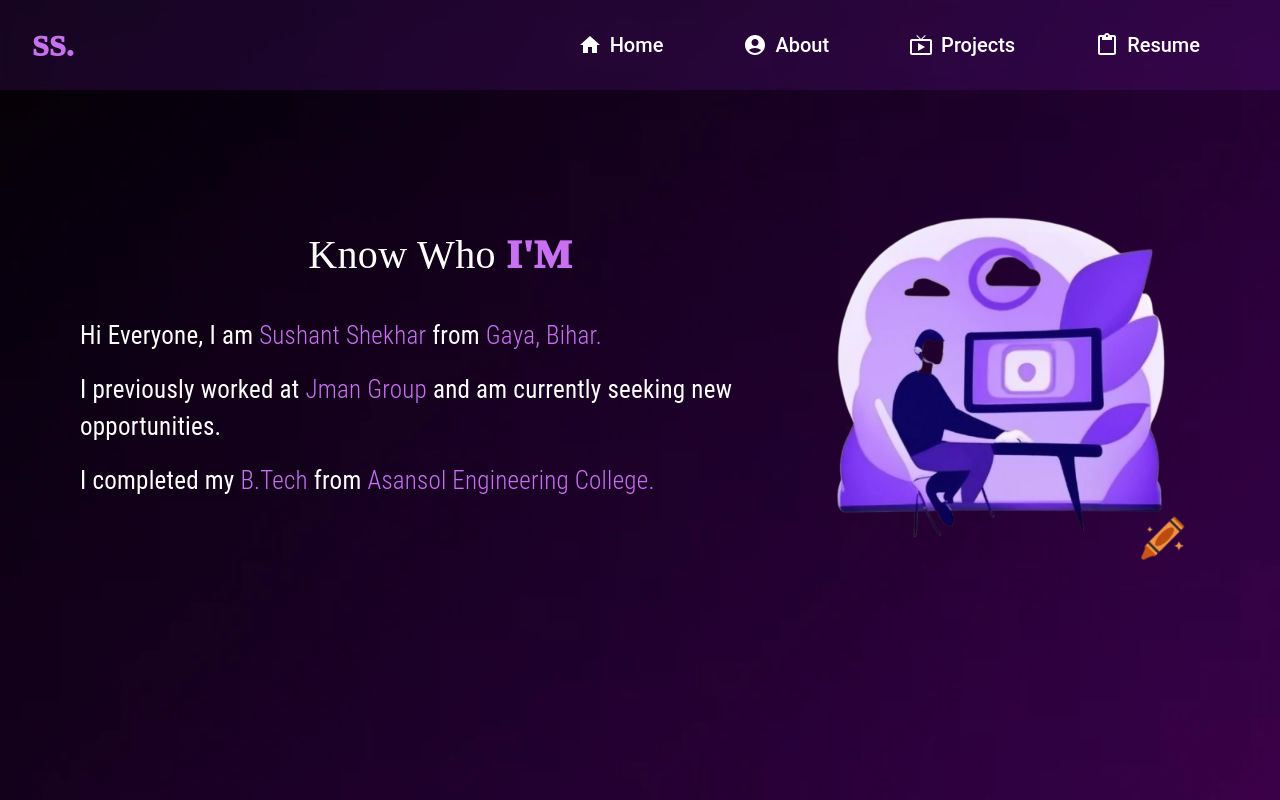
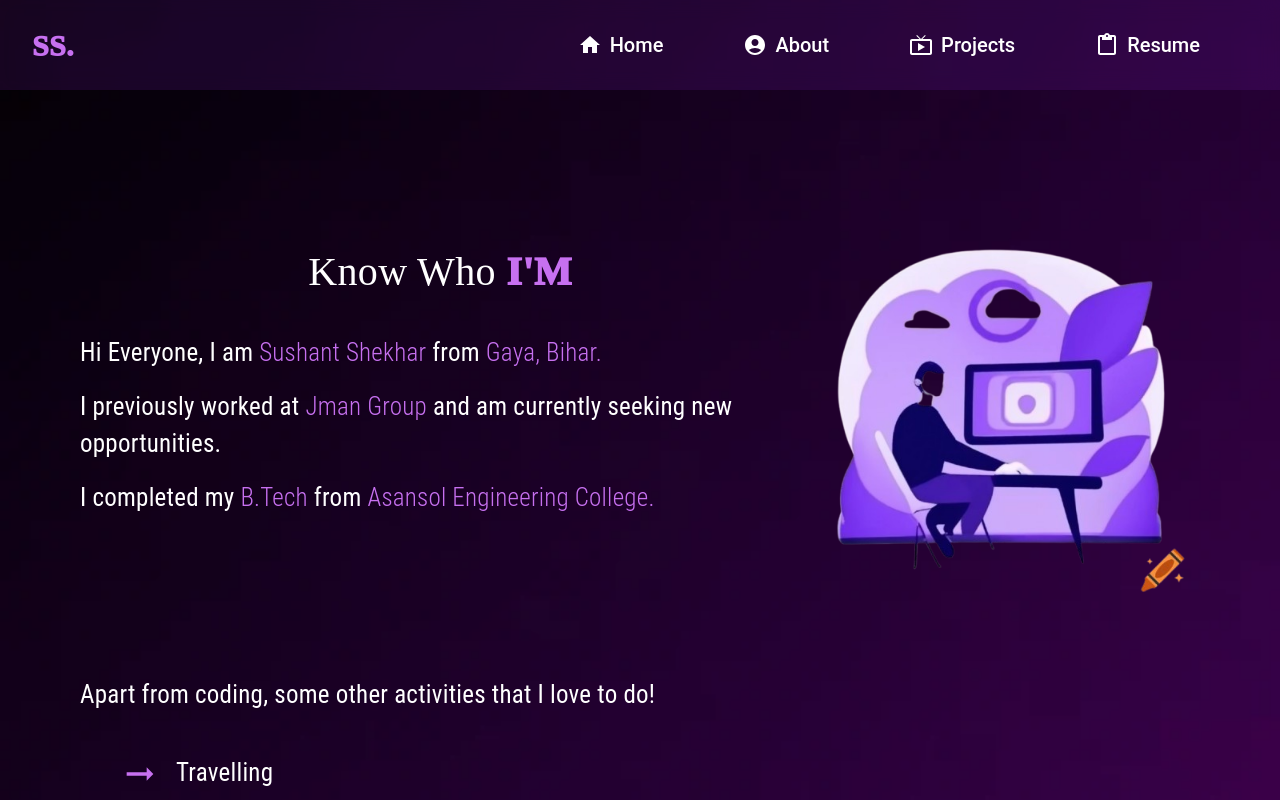
Before and after one commit to Sushantshekharzz/Portfolio, a React (Create React App) app: page /about in a window 1280 px wide. Built offline with nearby package versions, Linux system fonts and the light colour scheme; a web font is replaced by a local one.

Commit message:
Extra interest

```diff
--- a/src/component/About.js
+++ b/src/component/About.js
@@ -3,6 +3,8 @@ import { Box } from '@mui/material'
 import backgroundImage from "../image/backgroundImage.png"
 import { Typography } from '@mui/material'
 import about from "../image/about.png"
+import ArrowRightAltIcon from '@mui/icons-material/ArrowRightAlt';
+import HorizontalRuleSharpIcon from '@mui/icons-material/HorizontalRuleSharp';
 
 export default function About() {
   return (
@@ -30,32 +32,60 @@ export default function About() {
               sx={{ fontFamily: 'Raleway,serif', fontSize: 40, color: 'white', }}
             >Know Who<Typography component="span" sx={{ fontFamily: 'Raleway,serif', color: "#c770f0", fontWeight: 1000, fontSize: 40, }}> I'M</Typography></Typography>
           </Box>
-          <Box sx={{ display: 'flex', flexDirection: 'column', alignItems: 'flex-start', justifyContent: 'flex-start', height: '100%', width: '100%', padding:4 }}>
+          <Box sx={{ display: 'flex', flexDirection: 'column', alignItems: 'flex-start', justifyContent: 'flex-start', height: '100%', width: '100%', padding: 4 }}>
             <Box >
               <Typography
                 sx={{ fontFamily: 'Roboto Condensed', fontSize: 25, color: 'white', }}
               >Hi Everyone, I am <Typography component="span" sx={{ fontFamily: 'Roboto Condensed', color: "#c770f0", fontWeight: 200, fontSize: 25, }}>Sushant Shekhar</Typography> from <Typography component="span" sx={{ fontFamily: 'Roboto Condensed', color: "#c770f0", fontWeight: 200, fontSize: 25, }}>Gaya, Bihar.</Typography></Typography>
             </Box>
-          <Box sx={{paddingTop:2}}>
+            <Box sx={{ paddingTop: 2 }}>
               <Typography
                 sx={{ fontFamily: 'Roboto Condensed', fontSize: 25, color: 'white', }}
               >I previously worked at <Typography component="span" sx={{ fontFamily: 'Roboto Condensed', color: "#c770f0", fontWeight: 200, fontSize: 25, }}>Jman Group</Typography> and am currently seeking new opportunities.</Typography>
             </Box>
-          <Box sx={{paddingTop:2}}>
-
+            <Box sx={{ paddingTop: 2 }}>
               <Typography
                 sx={{ fontFamily: 'Roboto Condensed', fontSize: 25, color: 'white', }}
               >I completed my <Typography component="span" sx={{ fontFamily: 'Roboto Condensed', color: "#c770f0", fontWeight: 200, fontSize: 25, }}>B.Tech</Typography> from <Typography component="span" sx={{ fontFamily: 'Roboto Condensed', color: "#c770f0", fontWeight: 200, fontSize: 25, }}>Asansol Engineering College.</Typography></Typography>
             </Box>
+            <Box sx={{ paddingTop: { md: 20, xs: 10 } }}>
+              <Typography
+                sx={{ fontFamily: 'Roboto Condensed', fontSize: 25, color: 'white', }}
+              >Apart from coding, some other activities that I love to do!</Typography>
+              <Box sx={{ paddingTop: 5, paddingLeft: { sx: 0, md: 5 }, }}>
+                <Box sx={{ display: 'flex', flexDirection: 'row' }}>
+                  <ArrowRightAltIcon sx={{ color: '#c770f0', fontSize: 40 }} />
+                  <Typography
+                    sx={{ fontFamily: 'Roboto Condensed', fontSize: 25, color: 'white', paddingLeft: 2 }}
+                  >Travelling</Typography>
+                </Box>
+                <Box sx={{ display: 'flex', flexDirection: 'row' }} >
+                  <ArrowRightAltIcon sx={{ color: '#c770f0', fontSize: 40 }} />
+                  <Typography
+                    sx={{ fontFamily: 'Roboto Condensed', fontSize: 25, color: 'white', paddingLeft: 2 }}
+                  >Watching Movie</Typography>
                 </Box>
               </Box>
-
-        <Box sx={{ height: '100%', width: '100%' , padding:{xs:5,md:0},
+            </Box>
+          </Box>
+        </Box>
+        <Box sx={{
+          height: '100%', width: '100%',
+          paddingBottom: { md: 40, xs: 0 },
+          paddingTop: { xs: 4, },
           maxWidth: { xs: '100%', md: '400px' }, // Full width on mobile, limited on desktop
         }}>
           <img src={about} alt="" style={{ height: '100%', maxWidth: '100%', objectFit: 'cover' }} />
         </Box>
-
+      </Box>
+      <Box sx={{ display: 'flex', justifyContent: 'center', alignItems: 'center', flexDirection: 'column', marginTop: { xs: 10, md: 0 } }}>
+        <Box sx={{ textAlign: 'center' }}>
+          <Typography component="span" sx={{ fontFamily: 'Roboto Condensed', color: "white", fontSize: 25, fontStyle: 'italic' }}>"Compassion is the greatest virtue."</Typography>
+          <Box sx={{ display: 'flex', justifyContent: 'flex-end', alignItems: 'center' }}>
+            <HorizontalRuleSharpIcon sx={{ color: "#c770f0", fontSize: 15, marginTop: 3 }} />
+            <Typography component="span" sx={{ fontFamily: 'Roboto Condensed', color: "#c770f0", fontSize: 15, marginTop: 3, }}>Sushant Shekhar</Typography>
+          </Box>
+        </Box>
       </Box>
     </Box>
   )
```
Lines whose indentation alone changed are shown as unchanged.
